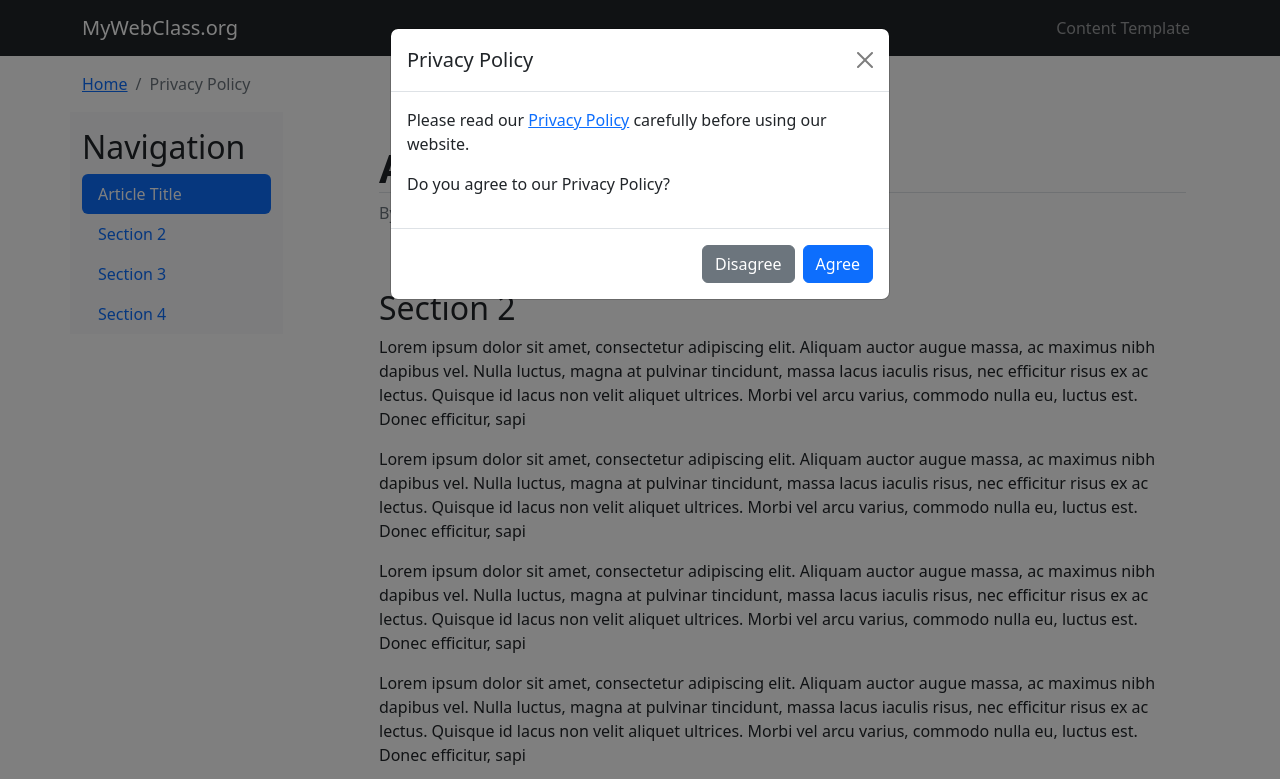
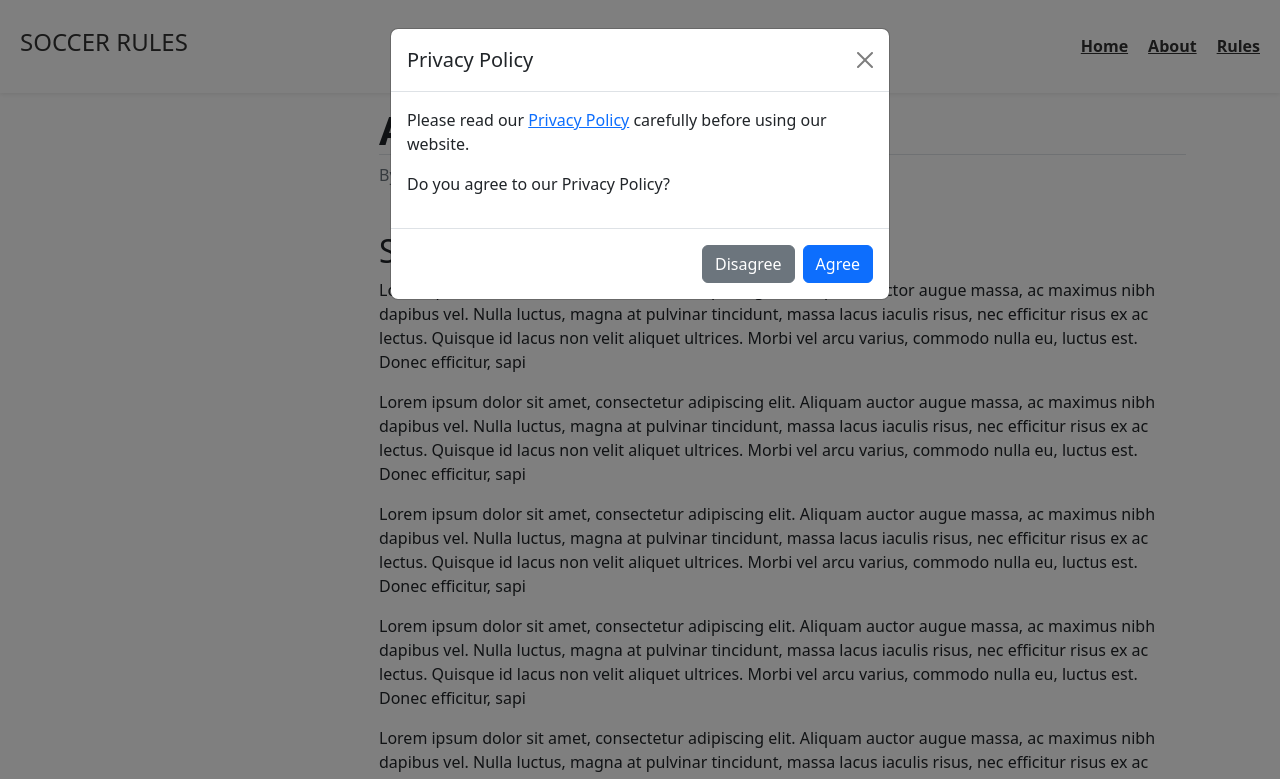
Before and after one commit to Bmogul/mywebclass-fos, a website built with webpack: page src/content.html in a window 1280 px wide. Shown: the top 779 px of the page. Built offline with nearby package versions, Linux system fonts and the light colour scheme.

Commit message:
updated styling

```diff
--- /dev/null
+++ b/src/comingSoon.html
@@ -0,0 +1,36 @@
+<!DOCTYPE html>
+<html lang="en">
+<head>
+  <meta charset="UTF-8">
+  <meta name="viewport" content="width=device-width, initial-scale=1.0">
+  <meta http-equiv="X-UA-Compatible" content="ie=edge">
+  <link rel="stylesheet" href="./styles/coming.css">
+  <link rel="stylesheet" type="text/css" href="./styles/nav.css">
+  <link rel="stylesheet" type="text/css" href="./styles/main.css">
+
+
+  <title>Coming Soon</title>
+</head>
+<body>
+    <nav>
+        <div class="navbar">
+            <h1 class="logo">Soccer Rules</h1>
+            <ul class="nav-links">
+                <li><a href="./index.html">Home</a></li>
+                <li><a href="./comingSoon.html">About</a></li>
+                <li><a href="./content.html">Rules</a></li>
+            </ul>
+        </div>
+    </nav>
+  <div class="container">
+    <h1 class="logo">Fundamentals of Soccer</h1>
+    <h2 class="subtitle">We're working on something awesome and exciting.</h2>
+    <div class="social-icons">
+      <a href="#"><i class="fab fa-facebook-f"></i></a>
+      <a href="#"><i class="fab fa-twitter"></i></a>
+      <a href="#"><i class="fab fa-instagram"></i></a>
+      <a href="#"><i class="fab fa-linkedin-in"></i></a>
+    </div>
+  </div>
+</body>
+</html>
--- a/src/content.html
+++ b/src/content.html
@@ -19,52 +19,28 @@
     <meta content="" property="og:description"/>
     <meta content="assets/images/logo.png" property="og:image"/>
     <meta content="" property="og:url"/>
+    <link rel="stylesheet" type="text/css" href="./styles/main.css">
+    <link rel="stylesheet" type="text/css" href="./styles/nav.css">
 </head>
 
 <body>
 <div class="container-fluid">
     <header class="fixed-top" role="banner">
-        <nav aria-label="Main navigation" class="navbar navbar-expand-lg navbar-dark bg-dark " role="navigation">
-            <div class="container">
-                <a class="navbar-brand" href="/">MyWebClass.org</a>
-                <button aria-controls="navbarCollapse" aria-expanded="false" aria-label="Toggle navigation" class="navbar-toggler"
-                        data-bs-target="#navbarCollapse" data-bs-toggle="collapse" type="button">
-                    <span aria-hidden="true" class="navbar-toggler-icon"></span>
-                    <span class="visually-hidden">Toggle navigation</span>
-                </button>
-                <div class="collapse navbar-collapse" id="navbarCollapse">
-                    <ul class="navbar-nav ms-auto mb-2 mb-lg-0">
-                        <li class="nav-item">
-                            <a class="nav-link" href="content.html">Content Template</a>
-                        </li>
-                    </ul>
-                </div>
-            </div>
-        </nav>
-
-        <nav aria-label="Breadcrumb" class="py-3 d-none d-md-block">
-            <div class="container">
-                <div class="row align-items-center">
-                    <div class="col-auto text-start">
-                        <ol class="breadcrumb my-0">
-                            <li class="breadcrumb-item"><a href="/">Home</a></li>
-                            <li aria-current="page" class="breadcrumb-item active">Content Template</li>
-                        </ol>
-                    </div>
-                </div>
-            </div>
-        </nav>
+        <nav>
+			<div class="navbar">
+				<h1 class="logo">Soccer Rules</h1>
+				<ul class="nav-links">
+					<li><a href="./index.html">Home</a></li>
+					<li><a href="./comingSoon.html">About</a></li>
+					<li><a href="./content.html">Rules</a></li>
+				</ul>
+			</div>
+		</nav>
     </header>
 
     <div class="container">
         <div class="row">
             <!-- Table of Contents (TOC) menu with scrollspy -->
-            <nav class="col-md-2 col-lg-2 d-md-block bg-light sidebar collapse position-fixed" id="toc_menu">
-                <div class="position-sticky pt-3">
-                    <h2 class="justify-left">Navigation</h2>
-                    <!-- Javascript builds out the navigation items -->
-                </div>
-            </nav>
 
             <!-- Main content area -->
             <main class="col-md-9 ms-sm-auto col-lg-9 px-md-4">
--- a/src/index.html
+++ b/src/index.html
@@ -3,6 +3,7 @@
 <head>
 	<title>Soccer Rules Website</title>
 	<link rel="stylesheet" type="text/css" href="./styles/main.css">
+    <link rel="stylesheet" type="text/css" href="./styles/nav.css">
 </head>
 <body>
 	<header>
@@ -10,9 +11,9 @@
 			<div class="navbar">
 				<h1 class="logo">Soccer Rules</h1>
 				<ul class="nav-links">
-					<li><a href="#">Home</a></li>
-					<li><a href="#">About</a></li>
-					<li><a href="#">Rules</a></li>
+					<li><a href="./index.html">Home</a></li>
+					<li><a href="./comingSoon.html">About</a></li>
+					<li><a href="./content.html">Rules</a></li>
 				</ul>
 			</div>
 		</nav>
--- /dev/null
+++ b/src/styles/coming.css
@@ -0,0 +1,59 @@
+body {
+    margin: 0;
+    padding: 0;
+    font-family: 'Segoe UI', Tahoma, Geneva, Verdana, sans-serif;
+    background-color: #f7f7f7;
+  }
+
+  .container {
+    display: flex;
+    flex-direction: column;
+    justify-content: center;
+    align-items: center;
+    height: 100vh;
+  }
+
+  .logo {
+    font-size: 3rem;
+    font-weight: bold;
+    text-transform: uppercase;
+    color: #2c3e50;
+    margin-bottom: 1rem;
+  }
+
+  .subtitle {
+    font-size: 1.5rem;
+    color: #7f8c8d;
+    margin-bottom: 2rem;
+  }
+
+  .countdown {
+    font-size: 2rem;
+    color: #2c3e50;
+    margin-bottom: 2rem;
+  }
+
+  .social-icons {
+    display: flex;
+    justify-content: center;
+    align-items: center;
+  }
+
+  .social-icons a {
+    display: inline-block;
+    width: 40px;
+    height: 40px;
+    margin: 0 0.5rem;
+    border-radius: 50%;
+    background-color: #2980b9;
+    color: #fff;
+    text-align: center;
+    line-height: 40px;
+    font-size: 1.2rem;
+    transition: all 0.3s ease-in-out;
+  }
+
+  .social-icons a:hover {
+    transform: translateY(-5px);
+    box-shadow: 0 5px 10px rgba(0, 0, 0, 0.3);
+  }
--- a/src/styles/main.css
+++ b/src/styles/main.css
@@ -40,38 +40,7 @@ header {
 	z-index: 999;
 }
 
-.navbar {
-	display: flex;
-	align-items: center;
-	justify-content: space-between;
-}
 
-.logo {
-	font-size: 24px;
-	color: #333;
-	text-transform: uppercase;
-}
-
-.nav-links {
-	list-style: none;
-	display: flex;
-	margin: 0;
-	padding: 0;
-}
-
-.nav-links li {
-	margin-left: 20px;
-}
-
-.nav-links li a {
-	color: #333;
-	font-weight: 600;
-	transition: color 0.3s ease;
-}
-
-.nav-links li a:hover {
-	color: #ff6b6b;
-}
 
 /* Title section styles */
 
@@ -165,3 +134,15 @@ footer {
 		margin-bottom: 30px;
 	}
 }
+
+/* body {
+    font-family: 'Open Sans', sans-serif;
+  }
+
+  h1 {
+    margin-bottom: 1rem;
+  }
+
+  p {
+    margin-bottom: 2rem;
+  } */
--- /dev/null
+++ b/src/styles/nav.css
@@ -0,0 +1,32 @@
+.navbar {
+	display: flex;
+	align-items: center;
+	justify-content: space-between;
+}
+
+.logo {
+	font-size: 24px;
+	color: #333;
+	text-transform: uppercase;
+}
+
+.nav-links {
+	list-style: none;
+	display: flex;
+	margin: 0;
+	padding: 0;
+}
+
+.nav-links li {
+	margin-left: 20px;
+}
+
+.nav-links li a {
+	color: #333;
+	font-weight: 600;
+	transition: color 0.3s ease;
+}
+
+.nav-links li a:hover {
+	color: #ff6b6b;
+}
```
